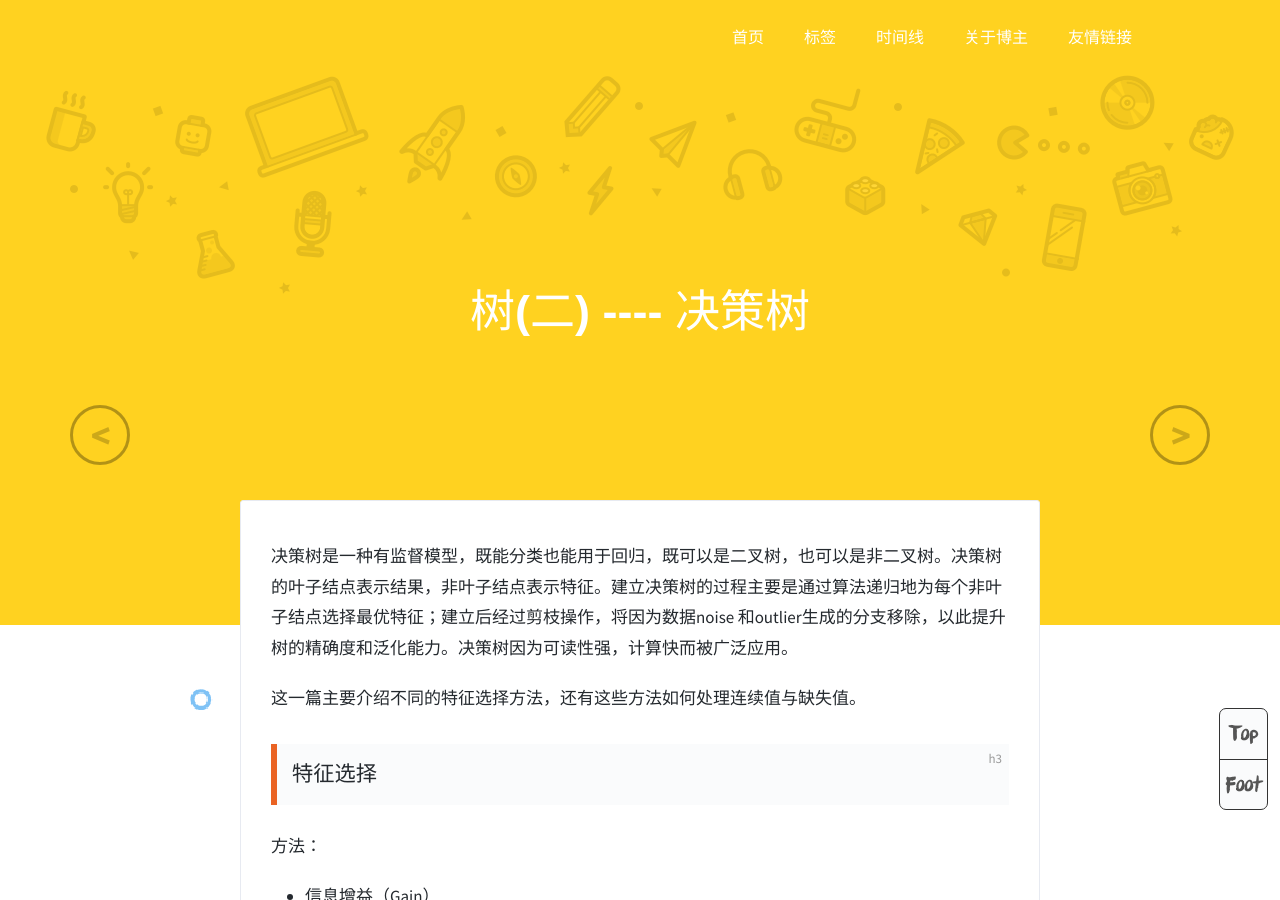
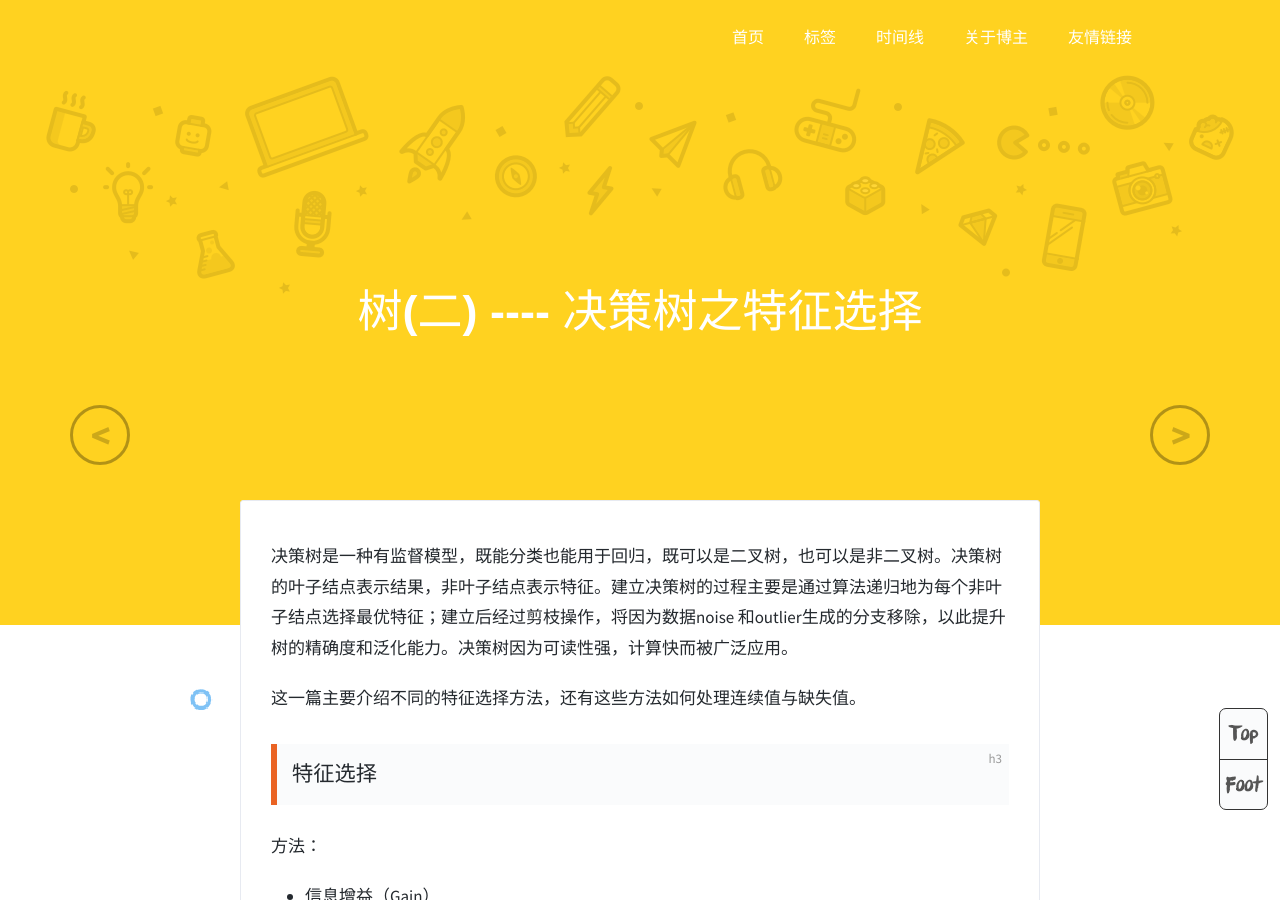
Before and after one commit to nanbei629/nanbei629.github.io, a Jekyll site: the page built from _posts/2020-04-05-树（二）决策树.md, in a window 1280 px wide and 900 px high. Built offline with Jekyll 4.4.1, drawn with Linux system fonts in a browser that asks for light colours; formulas are drawn with MathJax 3; comment, search, counter and statistics services are not loaded.

Commit message:
update img

```diff
--- a/_posts/2020-04-05-树（二）决策树.md
+++ b/_posts/2020-04-05-树（二）决策树.md
@@ -1,11 +1,11 @@
 ---
 
 layout: post
-title: '树(二) ---- 决策树'
+title: '树(二) ---- 决策树之特征选择'
 date: 2020-3-31
 author: nanbei629
 color: rgb(255,210,32)
-cover: ''
+cover: '../assets/img/Decision_tree.JPG'
 tags: 机器学习 树
 
 
```
Also changed, not shown: assets/img/Decision_tree.JPG (added), 10 other files.
